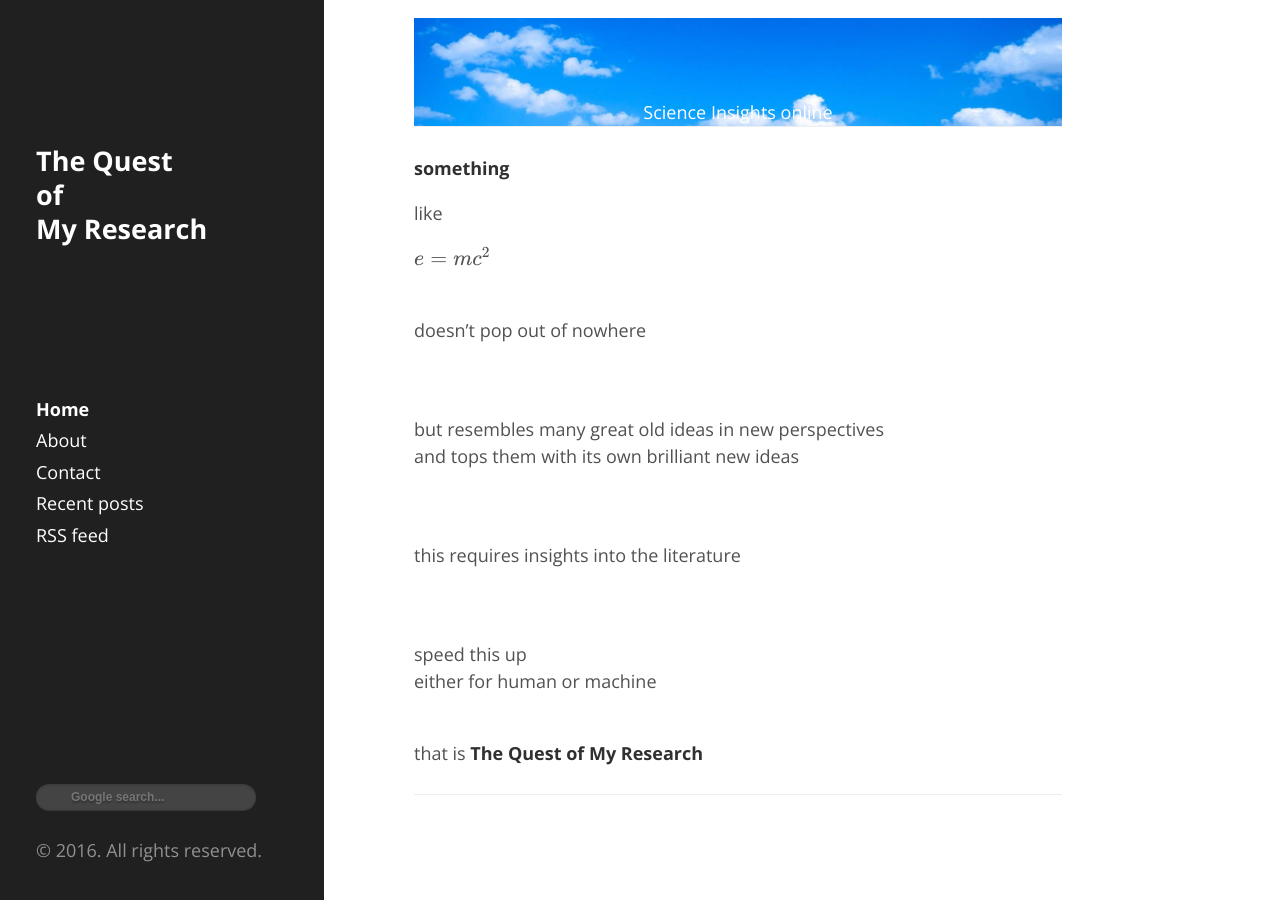
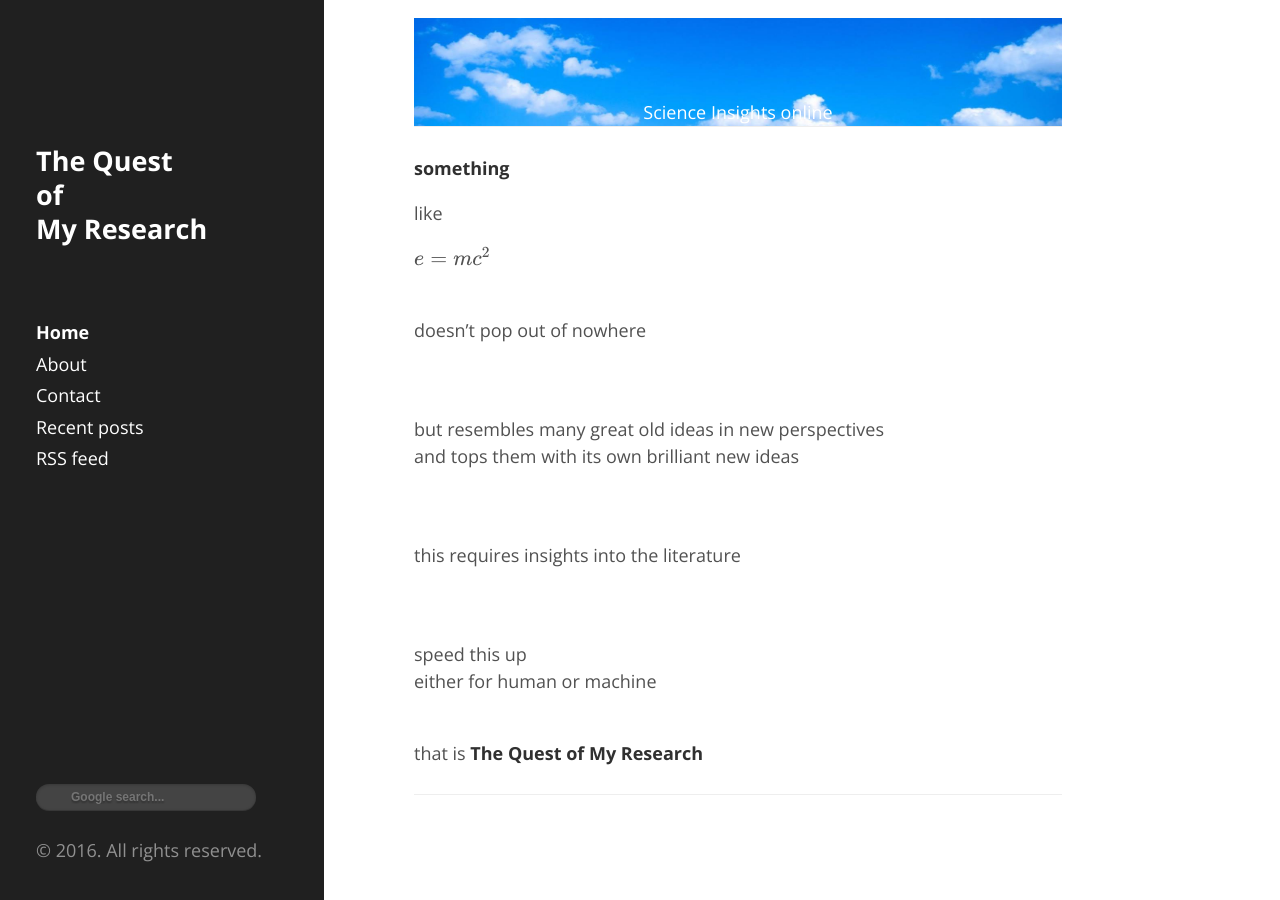
Before and after one commit to tranhungnghiep/tranhungnghiep.github.io, a Jekyll site: the page built from index.md, in a window 1280 px wide. Built offline with Jekyll 4.4.1, drawn with Linux system fonts in a browser that asks for light colours; formulas are drawn with MathJax 3; comment, search, counter and statistics services are not loaded.

```diff
--- a/_config.yml
+++ b/_config.yml
@@ -1,6 +1,6 @@
 # Site settings
 title:            The Quest of My Research
-description:      <br><br>
+description:      ""
 url:              https://scienceinsights.online/
 # url:              http://localhost:4000/
 baseurl:          ""
```
